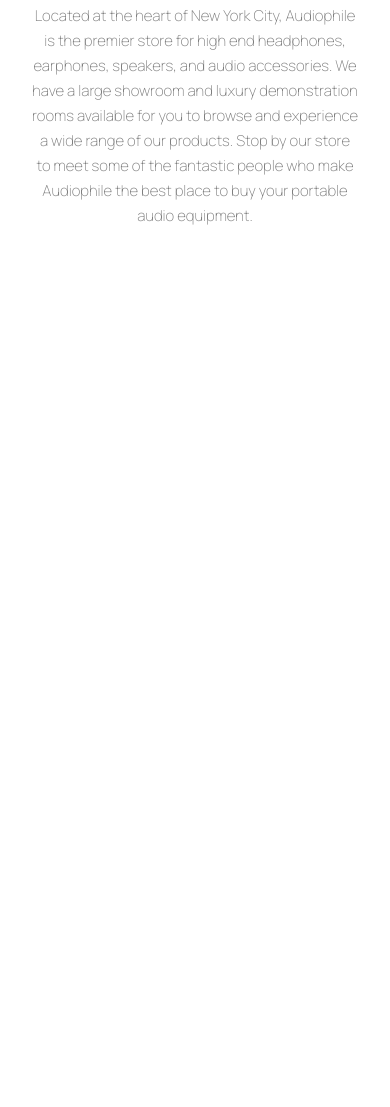
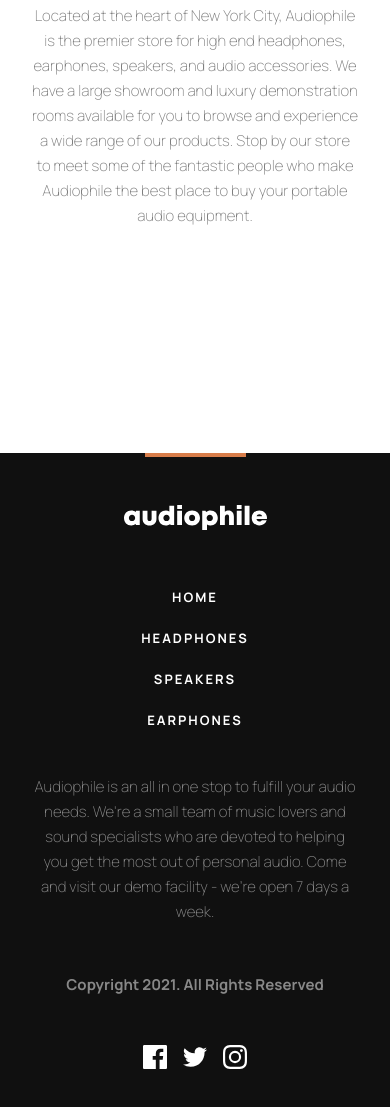
Before and after one commit to Baradel-Clement/Audiophile, a React app: page / in a window 390 px wide. Shown: the part 3456-4563 px from the top of the page. Before the commit the page ends 3709 px from the top, so only its background shows below. Built offline with nearby package versions, Linux system fonts and the light colour scheme.

Commit message:
Footer done

```diff
--- a/src/components/App/index.js
+++ b/src/components/App/index.js
@@ -3,6 +3,7 @@
 
 import NavBar from '../NavBar';
 import Homepage from '../Homepage';
+import Footer from '../Footer';
 
 const App = () => (
   <div className="app">
@@ -10,6 +11,7 @@
     <Route path="/" exact>
       <Homepage />
     </Route>
+    <Footer />
   </div>
 );
 
--- /dev/null
+++ b/src/components/Footer/index.js
@@ -0,0 +1,39 @@
+import React from 'react';
+import { NavLink } from 'react-router-dom';
+
+import logo from '../../assets/AudiophileAssets/shared/desktop/logo.svg';
+
+const Footer = () => (
+  <div className="Footer">
+    <div className="Footer-wrap">
+      <span className="orangeRectangle" />
+      <div className="Footer-logo">
+        <NavLink to="/" exact>
+          <img src={logo} alt="logo" />
+        </NavLink>
+      </div>
+      <ul className="Footer-nav">
+        <NavLink to="/" exact><li className="Footer-link Nav-link">HOME</li></NavLink>
+        <NavLink to="/headphones" exact><li className="Footer-link Nav-link">HEADPHONES</li></NavLink>
+        <NavLink to="/speakers" exact><li className="Footer-link Nav-link">SPEAKERS</li></NavLink>
+        <NavLink to="/earphones" exact><li className="Footer-link Nav-link">EARPHONES</li></NavLink>
+      </ul>
+      <div className="Footer-text">
+        <p>Audiophile is an all in one stop to fulfill your audio needs.
+          We're a small team of music lovers and sound specialists who are devoted
+          to helping you get
+          the most out of personal audio. Come and visit our demo facility -
+          we’re open 7 days a week.
+        </p>
+        <p>Copyright 2021. All Rights Reserved</p>
+      </div>
+      <div className="Footer-social">
+        <span className="Footer-social-icon Footer-social-facebook" />
+        <span className="Footer-social-icon Footer-social-twitter" />
+        <span className="Footer-social-icon Footer-social-insta" />
+      </div>
+    </div>
+  </div>
+);
+
+export default Footer;
--- a/src/components/NavBar/index.js
+++ b/src/components/NavBar/index.js
@@ -1,5 +1,6 @@
 import React, { useState } from 'react';
 import { NavLink } from 'react-router-dom';
+
 import logo from '../../assets/AudiophileAssets/shared/desktop/logo.svg';
 import iconCart from '../../assets/AudiophileAssets/shared/desktop/icon-cart.svg';
 import iconBurger from '../../assets/AudiophileAssets/shared/tablet/icon-hamburger.svg';
@@ -22,10 +23,10 @@
             </NavLink>
           </div>
           <ul className="NavBar-links">
-            <NavLink to="/" exact><li className="NavBar-link">HOME</li></NavLink>
-            <NavLink to="/headphones" exact><li className="NavBar-link">HEADPHONES</li></NavLink>
-            <NavLink to="/speakers" exact><li className="NavBar-link">SPEAKERS</li></NavLink>
-            <NavLink to="/earphones" exact><li className="NavBar-link">EARPHONES</li></NavLink>
+            <NavLink to="/" exact><li className="NavBar-link Nav-link">HOME</li></NavLink>
+            <NavLink to="/headphones" exact><li className="NavBar-link Nav-link">HEADPHONES</li></NavLink>
+            <NavLink to="/speakers" exact><li className="NavBar-link Nav-link">SPEAKERS</li></NavLink>
+            <NavLink to="/earphones" exact><li className="NavBar-link Nav-link">EARPHONES</li></NavLink>
           </ul>
           <div className="NavBar-cart">
             <img src={iconCart} alt="cart" />
--- a/src/styles/1-helpers/_placeholder.scss
+++ b/src/styles/1-helpers/_placeholder.scss
@@ -29,6 +29,12 @@
       align-items: flex-start;
     }
 
+    %flex-center-end {
+      display: flex;
+      justify-content: center;
+      align-items: flex-end;
+    }
+
     %back-image {
       background-size: cover;
       background-repeat: no-repeat;
--- a/src/styles/2-basics/_typography.scss
+++ b/src/styles/2-basics/_typography.scss
@@ -86,7 +86,7 @@
   color: white;
 }
 
-.NavBar-link {
+.Nav-link {
   color: white;
   text-transform: uppercase;
   font-size: 13px;
--- /dev/null
+++ b/src/styles/3-layout/_Footer.scss
@@ -0,0 +1,168 @@
+.Footer {
+    width: 100%;
+    height: 365px;
+    background-color: $light-black;
+    @extend %flex-center-end;
+    margin-top: 200px;
+}
+
+.Footer-wrap {
+    width: 1110px;
+    height: 242px;
+    position: relative;
+    @extend %flex-between-start;
+    margin-bottom: 48px;
+}
+
+.orangeRectangle {
+    width: 101px;
+    height: 4px;
+    background-color: $orange;
+    position: absolute;
+    top: -75px;
+    left: 0px;
+}
+
+.Footer-nav {
+    width: 427px;
+    height: 25px;
+    @extend %flex-between-center;
+}
+
+.Footer-text {
+    color: white;
+    position: absolute;
+    opacity: 0.5;
+    bottom: 0px;
+    left: 0px;
+    width: 540px;
+    height: 181px;
+    @extend %flex-between-start;
+    flex-flow: column;
+}
+
+.Footer-text > p:nth-child(1) {
+    width: 520px;
+}
+
+.Footer-text > p:nth-child(2) {
+    font-weight: 700;
+}
+
+.Footer-social {
+    width: 104px;
+    height: 24px;
+    @extend %flex-between-center;
+    position: absolute;
+    bottom: 66px;
+    right: 0px;
+}
+
+.Footer-social-icon {
+    @extend %back-image;
+    width: 24px;
+    height: 24px;
+    cursor: pointer;
+}
+
+.Footer-social-facebook {
+    background-image: url(/src/assets/AudiophileAssets/shared/desktop/icon-facebook.svg);
+}
+.Footer-social-twitter {
+    height: 20px;
+    background-image: url(/src/assets/AudiophileAssets/shared/desktop/icon-twitter.svg);
+}
+.Footer-social-insta {
+    background-image: url(/src/assets/AudiophileAssets/shared/desktop/icon-instagram.svg);
+}
+.Footer-social-facebook:hover {
+    background-image: url(/src/assets/AudiophileAssets/shared/desktop/icon-facebook-color.svg);
+}
+.Footer-social-twitter:hover {
+    background-image: url(/src/assets/AudiophileAssets/shared/desktop/icon-twitter-color.svg);
+}
+.Footer-social-insta:hover {
+    background-image: url(/src/assets/AudiophileAssets/shared/desktop/icon-instagram-color.svg);
+}
+
+@media screen and (max-width: 1160px) {
+    .Footer {
+        height: 400px;
+    }
+
+    .Footer-wrap {
+        width: 689px;
+        height: 294px;
+        margin-bottom: 46px;
+        flex-flow: column;
+    }
+
+    .orangeRectangle {
+        top: -60px;
+    }
+
+    .Footer-nav {
+        margin-bottom: 212px;
+    }
+
+    .Footer-text {
+        width: 689px;
+        height: 180px;
+    }
+
+    .Footer-text > p:nth-child(1) {
+        width: 520px;
+    }
+
+    .Footer-social {
+        bottom: 0px;
+    }
+}
+
+@media screen and (max-width: 763px) {
+    .Footer {
+        height: 654px;
+    }
+
+    .Footer-wrap {
+        width: 327px;
+        height: 564px;
+        margin-bottom: 38px;
+        align-items: center;
+        justify-content: flex-start;
+    }
+
+    .orangeRectangle {
+        top: -52px;
+        left: unset;
+    }
+
+    .Footer-nav {
+        margin-bottom: 0px;
+        margin-top: 48px;
+        width: 108px;
+        height: 148px;
+        flex-flow: column;
+    }
+
+    .Footer-text {
+        width: 327px;
+        height: 223px;
+        left: unset;
+        bottom: 72px;
+    }
+
+    .Footer-text > * {
+        text-align: center;
+        margin: 0 auto;
+    }
+
+    .Footer-text > p:nth-child(1) {
+        width: 100%;
+    }
+
+    .Footer-social {
+        bottom: 0px;
+        right: unset;
+    }
+}
--- a/src/styles/3-layout/_NavBar.scss
+++ b/src/styles/3-layout/_NavBar.scss
@@ -34,10 +34,10 @@
   width: 427px;
 }
 
-.NavBar-link {
+.Nav-link {
   @extend %transition;
 }
-.NavBar-link:hover {
+.Nav-link:hover {
   @extend %transition;
   color: $orange;
 }
--- a/src/styles/index.scss
+++ b/src/styles/index.scss
@@ -14,3 +14,4 @@
 @import "./3-layout/Homepage";
 @import "./3-layout/Categories";
 @import "./3-layout/Best";
+@import "./3-layout/Footer";
```
Also changed, not shown: src/assets/AudiophileAssets/shared/desktop/icon-facebook-color.svg (added), src/assets/AudiophileAssets/shared/desktop/icon-instagram-color.svg (added), src/assets/AudiophileAssets/shared/desktop/icon-twitter-color.svg (added).
